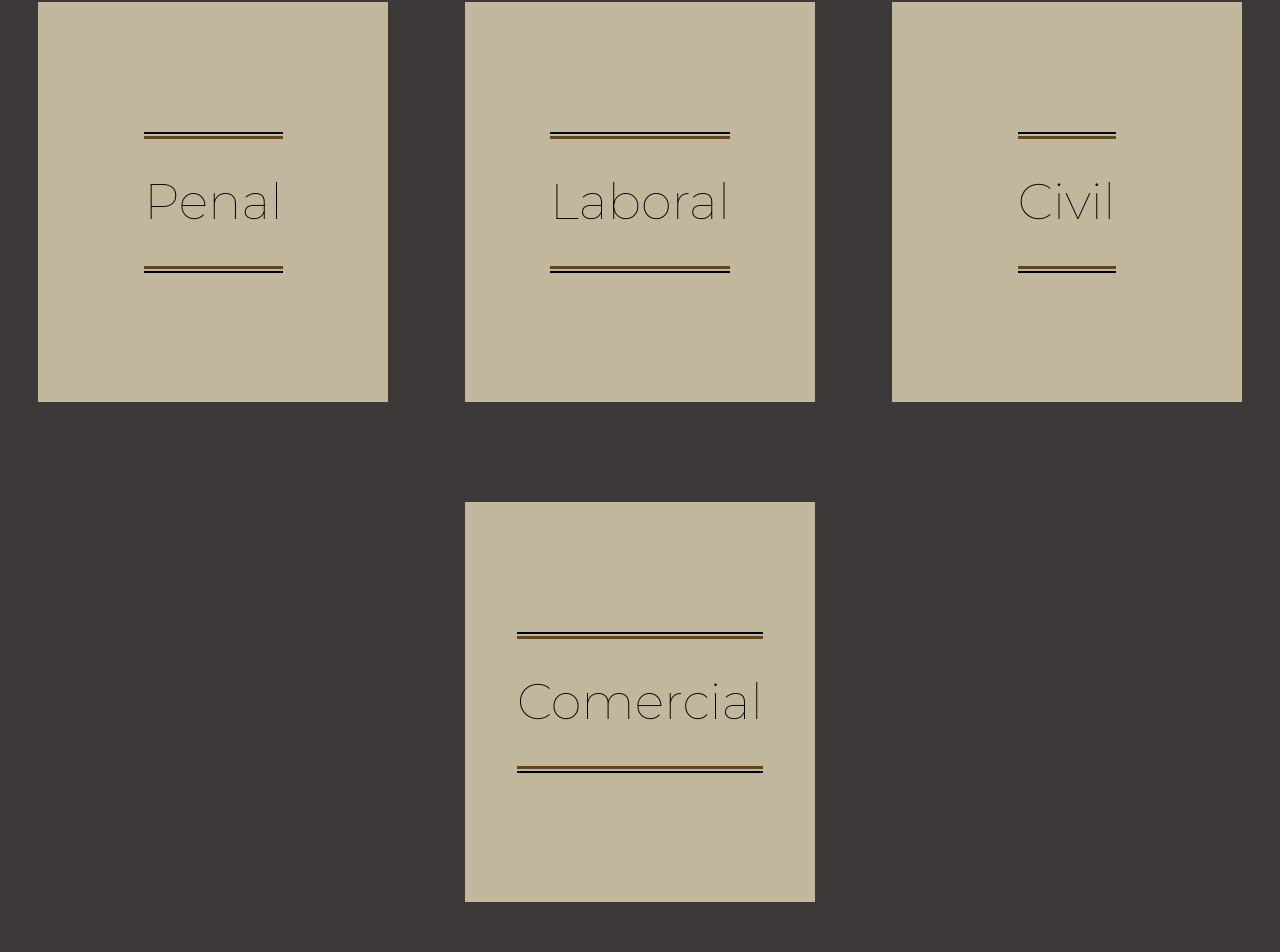
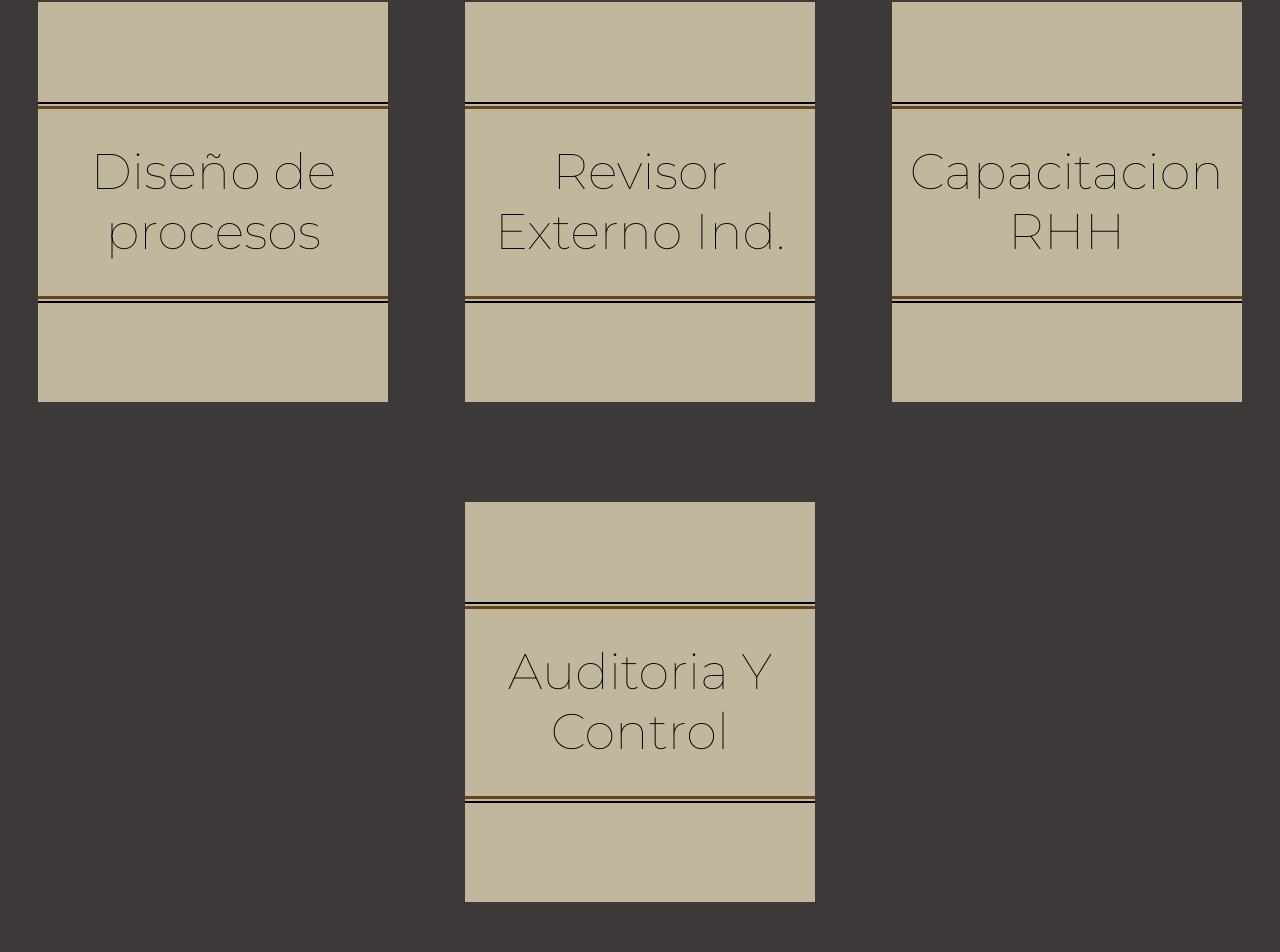
Before and after one commit to Francisco543/EstudioPalomeque, a React (Create React App) app: page /app in a window 1280 px wide. Shown: the part 1618-2570 px from the top of the page. Built offline with nearby package versions, Linux system fonts and the light colour scheme; a web font is replaced by a local one.

Commit message:
Cambiamos la seccion 2

```diff
--- a/src/components/Section2.jsx
+++ b/src/components/Section2.jsx
@@ -99,7 +99,7 @@ const Titulo = styled.h1`
     color:#070504;
     font-family: 'Montserrat', sans-serif;
     font-size: 50px;
-
+    text-align: center;
 `;
 
 const Seccion1 = styled.div`
@@ -130,20 +130,20 @@ const Seccion1 = styled.div`
 const Section2 = () => {
   Aos.init();
   const Penal ={
-    titulo: 'Penal',
-    description:"Robos, hurtos, falsificación de documentos, estafas, defraudaciones, robo de automotores y agravados, abuso de armas, robo calificado."
+    titulo: 'Diseño de procesos',
+    description:"Elaboracion y Adecuacion de Politicas y Procedimientos para su Implementacion y Cumplimiento Normativo. Manuales. Codigos. Lineamientos"
   }
   const Laboral ={
-    titulo: 'Laboral',
-    description:'Nuestro Estudio de abogados cuenta con profesionales especializados en el rubro y una trayectoria de mas de 30 años en Derecho Laboral. Estamos mayormente orientados en la defensa al trabajador, por lo tanto asumimos la defensa en juicio sin costos iniciales. En consecuencia solo se cobrará el 20% del monto que el trabajador perciba. En resumen, solamente cobramos si usted cobra.'
+    titulo: 'REI',
+    description:'Revisor Externo Independiente: Unidad de Informacion Financiera (UIF). Emision y presentacion ante la UIF de informes de revision externa independiente vinculadas al cumplimiento, por su parte de los Sujetos Obligados'
   }
   const Civil ={
-    titulo: 'Civil',
-    description:'Nos especializamos en Derecho Civil, abordando de forma particular cuestiones relativas a Derecho de Familia (Cuota Alimentaria, Divorcios, Régimen de Comunicación, Adopciones, Procesos de filiación), como así también Sucesiones, Accidentes de toda índole, Daños y Perjuicios, Desalojos y Usucapión.'
+    titulo: 'Capacitacion',
+    description:'Diseño y Elaboracion de Programas de Capacitacion para los distintos niveles de recursos humanos'
   }
   const Comercial ={
-    titulo: 'Comercial',
-    description:'Administración de acervo sucesorio. • Acuerdo de participación y división de bienes sucesorios. • Partición de herencia judicial y extrajudicial. • Inscripción registral en los registros de propiedad inmueble, Inspección General de Justicia. Registro de la Propiedad Automotor.'
+    titulo: 'Auditoria',
+    description:'Control interno global de identificacion, evaluacion, migracion y monitoreo de Riesgos de LA/FT. Revisiones integrales para la identificacion de deficiencias o mejoras a aplicar'
   }
 
   const initialState = {
@@ -203,36 +203,39 @@ const Section2 = () => {
             <NavItemSection id="1"  data-aos="fade-up"  data-aos-duration="1200">
               <TituloDiv>
                 <TituloDiv2>
-                  <Titulo >Penal</Titulo>
+                  <Titulo >Diseño de procesos</Titulo>
                 </TituloDiv2>
               </TituloDiv>
-                  <Descripcion>Defensa en la etapa de la instrucción y en el juicio. Excarcelaciones y eximición de prisión. Abreviados.</Descripcion>
+                  <Descripcion>Elaboracion y Adecuacion de Politicas y Procedimientos para su Implementacion y Cumplimiento Normativo. Manuales. Codigos. Lineamientos</Descripcion>
                   <LeerMas onClick={()=> dispatch({type:'seccion1'})}>Leer Mas</LeerMas>
             </NavItemSection>
             <NavItemSection id="2" data-aos="fade-down"  data-aos-duration="1200">
               <TituloDiv>
                 <TituloDiv2>
-                  <Titulo>Laboral</Titulo>
+                  <Titulo>Revisor Externo Ind.</Titulo>
                 </TituloDiv2>
               </TituloDiv>
-                  <Descripcion>Despidos. Indemnizaciones por trabajos realizados en negro ó bajo una registración defectuosa. Diferencias salariales. Indemnizaciones por antigüedad. Indemnizaciones y reclamos por ante la A.R.T. </Descripcion>
+                  <Descripcion>Unidad de Informacion Financiera (UIF). Emision y presentacion ante la UIF de informes de revision externa independiente vinculadas al cumplimiento, por su parte de los Sujetos Obligados</Descripcion>
                   <LeerMas onClick={()=> dispatch({type:'seccion2'})}>Leer Mas</LeerMas>
             </NavItemSection>
             <NavItemSection id="3" data-aos="fade-down"  data-aos-duration="1200">
             <TituloDiv>
                 <TituloDiv2>
-                  <Titulo>Civil</Titulo>
+                  <Titulo>Capacitacion RHH</Titulo>
+
                 </TituloDiv2>
               </TituloDiv>
-              <Descripcion>Reclamos por daños y perjuicios derivados por ACCIDENTES DE TRÁNSITO y, hechos ilícitos. Indemnizaciones por no cumplimiento de contratos. Desalojos. Cobro de alquileres. Sucesiones. Divorcios.</Descripcion>
+              <Descripcion>Diseño y Elaboracion de Programas de Capacitacion para los distintos niveles de recursos humanos</Descripcion>
               <LeerMas onClick={()=> dispatch({type:'seccion3'})}>Leer Mas</LeerMas>
             </NavItemSection>
             <NavItemSection id="4" data-aos="fade-up"  data-aos-duration="1200">
             <TituloDiv>
                 <TituloDiv2>
-                  <Titulo>Comercial</Titulo>
+                  <Titulo>Auditoria Y Control</Titulo>
+
                 </TituloDiv2>
               </TituloDiv>
+              <Descripcion>Control interno global de identificacion, evaluacion, migracion y monitoreo de Riesgos de LA/FT. Revisiones integrales para la identificacion de deficiencias o mejoras a aplicar</Descripcion>
               <LeerMas onClick={()=> dispatch({type:'seccion4'})}>Leer Mas</LeerMas>
             </NavItemSection>
         </MainContainer>
```
